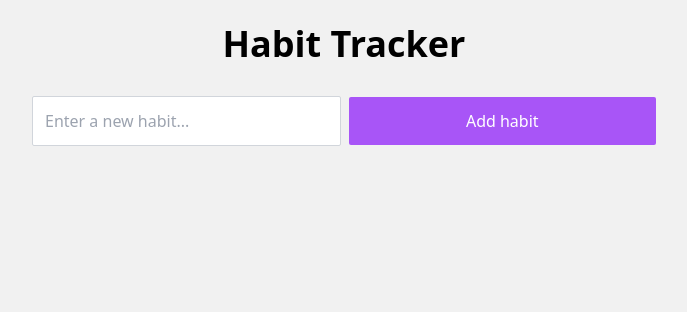
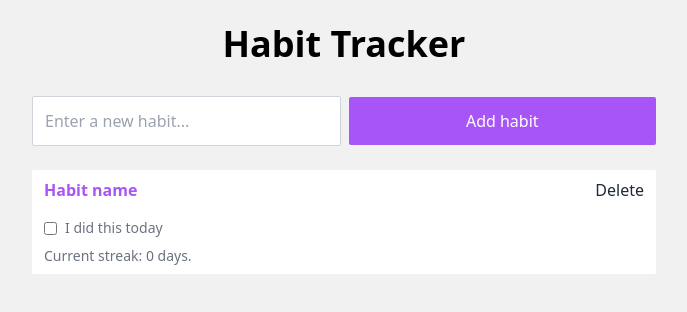
Before and after one commit to bohdanmoroziuk/nuxt-pinia-firebase-course, a Nuxt app: page / in a window 1280 px wide. Shown: the top 312 px of the page, without its empty margins (296-983 px from the left). Built offline with nearby package versions, Linux system fonts and the light colour scheme.

Commit message:
feat: add a list of habits

```diff
--- /dev/null
+++ b/src/components/HabitList.vue
@@ -0,0 +1,30 @@
+<template>
+  <div>
+    <ul class="space-y-4">
+      <li class="bg-white px-3 py-2 rounded-sm">
+        <div class="flex items-center justify-between mb-4">
+          <p class="text-purple-500 font-bold">
+            Habit name
+          </p>
+          <button class="text-gray-800">
+            Delete
+          </button>
+        </div>
+
+        <div class="flex items-center">
+          <input
+            class="mr-2 accept-purple-500"
+            type="checkbox"
+          />
+          <p class="text-sm text-gray-500">
+            I did this today
+          </p>
+        </div>
+
+        <p class="text-sm text-gray-500 mt-2">
+          Current streak: 0 days.
+        </p>
+      </li>
+    </ul>
+  </div>
+</template>
--- a/src/pages/index.vue
+++ b/src/pages/index.vue
@@ -1,5 +1,6 @@
 <script setup lang="ts">
 import HabitForm from '~/components/HabitForm.vue';
+import HabitList from '~/components/HabitList.vue';
 </script>
 
 <template>
@@ -8,6 +9,7 @@ import HabitForm from '~/components/HabitForm.vue';
       Habit Tracker
     </h1>
     <HabitForm />
+    <HabitList />
   </div>
 </template>
 
```
